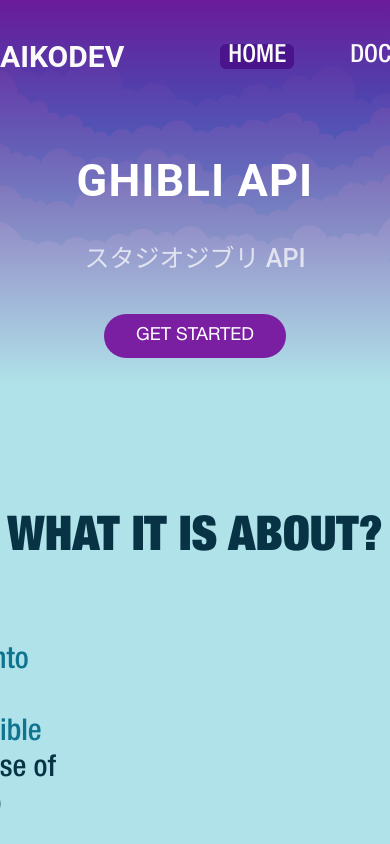
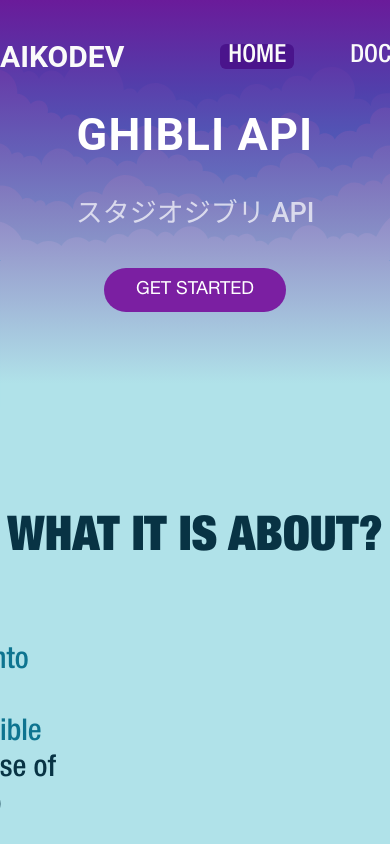
Before and after one commit to Aikodev-labs/Ghibli-API-platform, a React (Vite) app: page / in a window 390 px wide. Shown: the top 844 px of the page. Built offline with nearby package versions, Linux system fonts and the light colour scheme; no server answers.

Commit message:
Hero mobile y ipad

```diff
--- a/src/components/Hero.jsx
+++ b/src/components/Hero.jsx
@@ -6,15 +6,15 @@
   return (
 
     <main
-      className="min-h-[500px]  xl:min-h-screen flex items-center
+      className=" pt-24 min-w-screen min-h-[500px] xl:flex xl:items-center  xl:min-h-screen
     justify-center font-sans px-[72px] mx-auto "
     >
 
       <div className="xl:flex xl:flex-col xl:absolute xl:top-67 leading-[78px] xl:pr-[718px]">
-        <h1 className=" text-[45px] text-center xl:text-[80px] font-semibold tracking-wide text-white">
+        <h1 className=" text-[45px] text-center md:text-[60px] xl:text-[80px] font-semibold tracking-wide text-white">
           GHIBLI API
         </h1>
-        <h2 className="text-[25px] text-center xl:text-[45px] font-medium xl:pl-6 text-white opacity-70">
+        <h2 className="text-[27px] text-center md:text-[40px] xl:text-[45px] font-medium xl:pl-6 text-white opacity-70">
           スタジオジブリ API
         </h2>
         <div className="flex justify-center pt-4 z-10">
```
